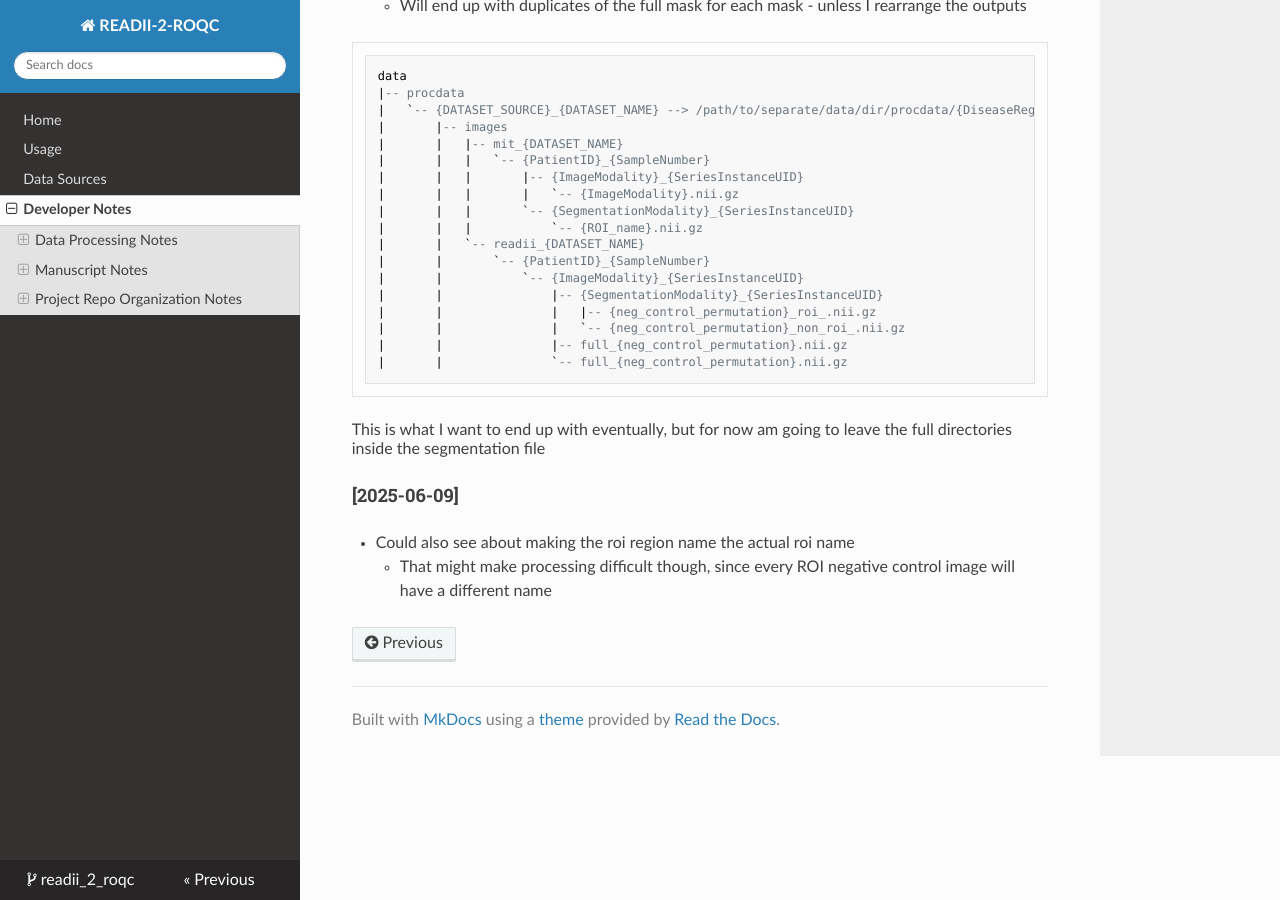
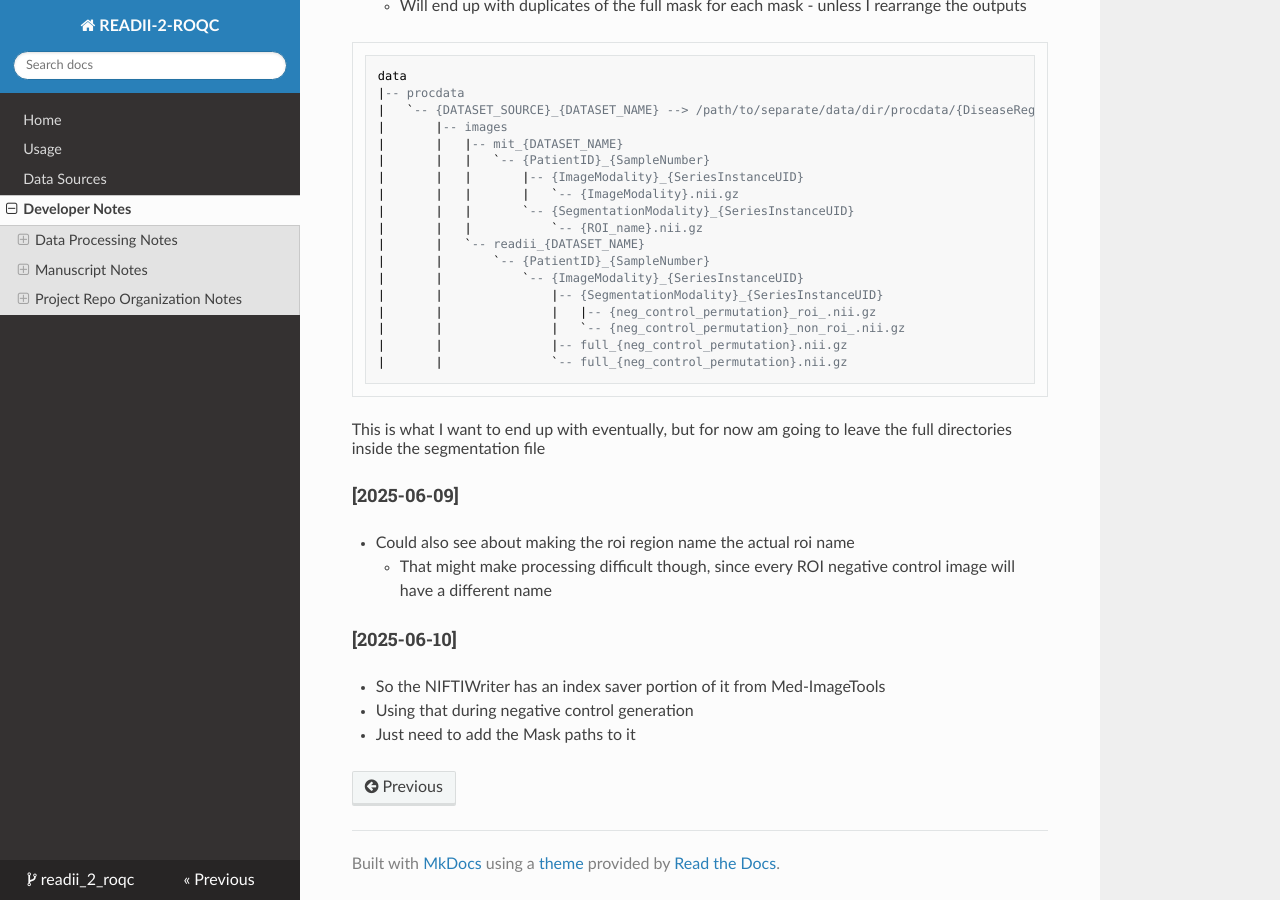
Before and after one commit to bhklab/readii_2_roqc, an MkDocs documentation site: the page built from docs/devnotes.md, in a window 1280 px wide and 900 px high, scrolled down 5352 px. Built offline with MkDocs 1.6.1, drawn with Linux system fonts in a browser that asks for light colours; nearby versions of some CDN libraries.

Commit message:
docs: notes on using index from imgtools NIFTIWriter

```diff
--- a/docs/devnotes.md
+++ b/docs/devnotes.md
@@ -242,3 +242,8 @@ This is what I want to end up with eventually, but for now am going to leave the
 #### [2025-06-09]
 * Could also see about making the roi region name the actual roi name
     * That might make processing difficult though, since every ROI negative control image will have a different name
+
+#### [2025-06-10]
+* So the NIFTIWriter has an index saver portion of it from Med-ImageTools
+* Using that during negative control generation
+* Just need to add the Mask paths to it
```
